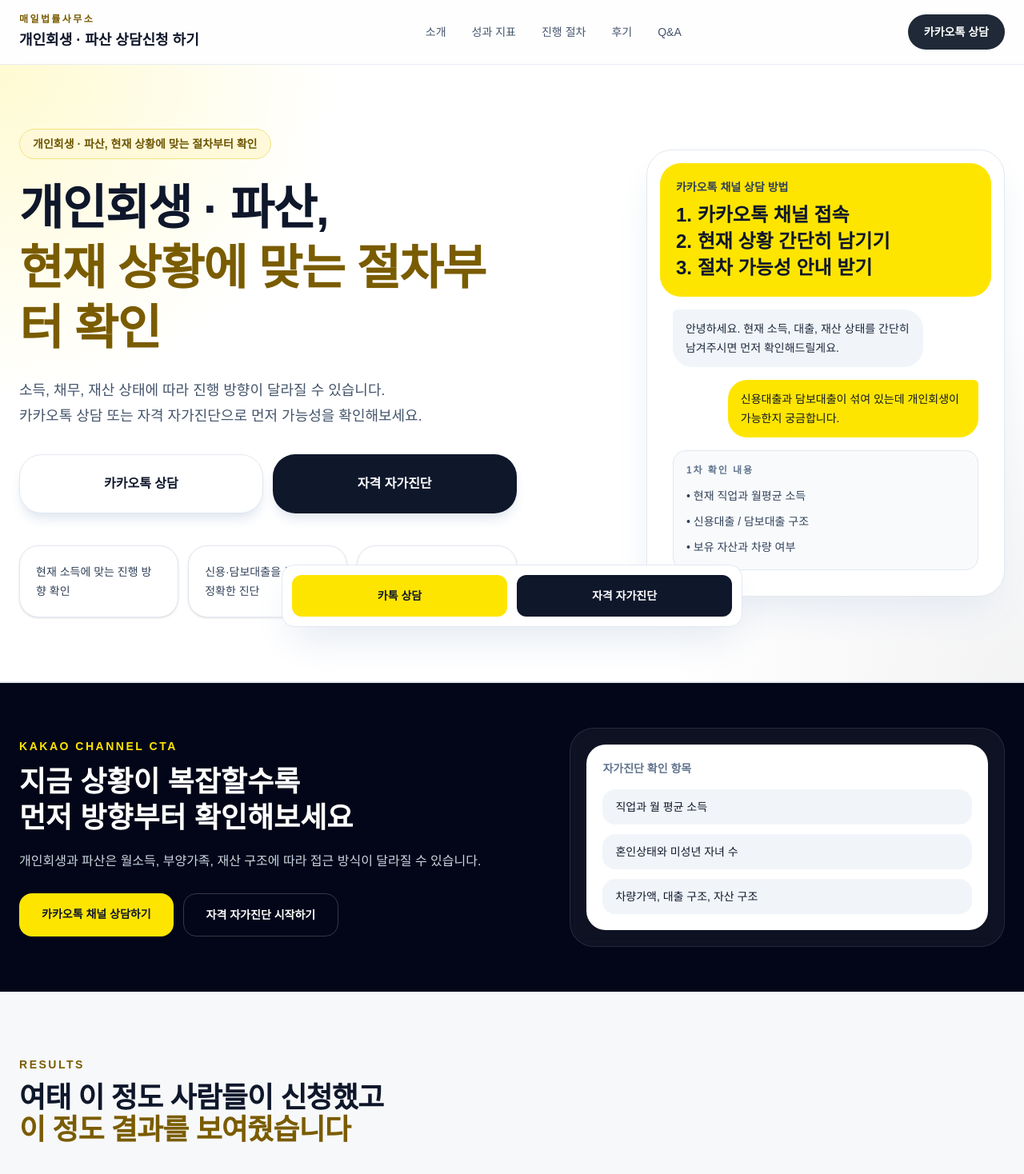
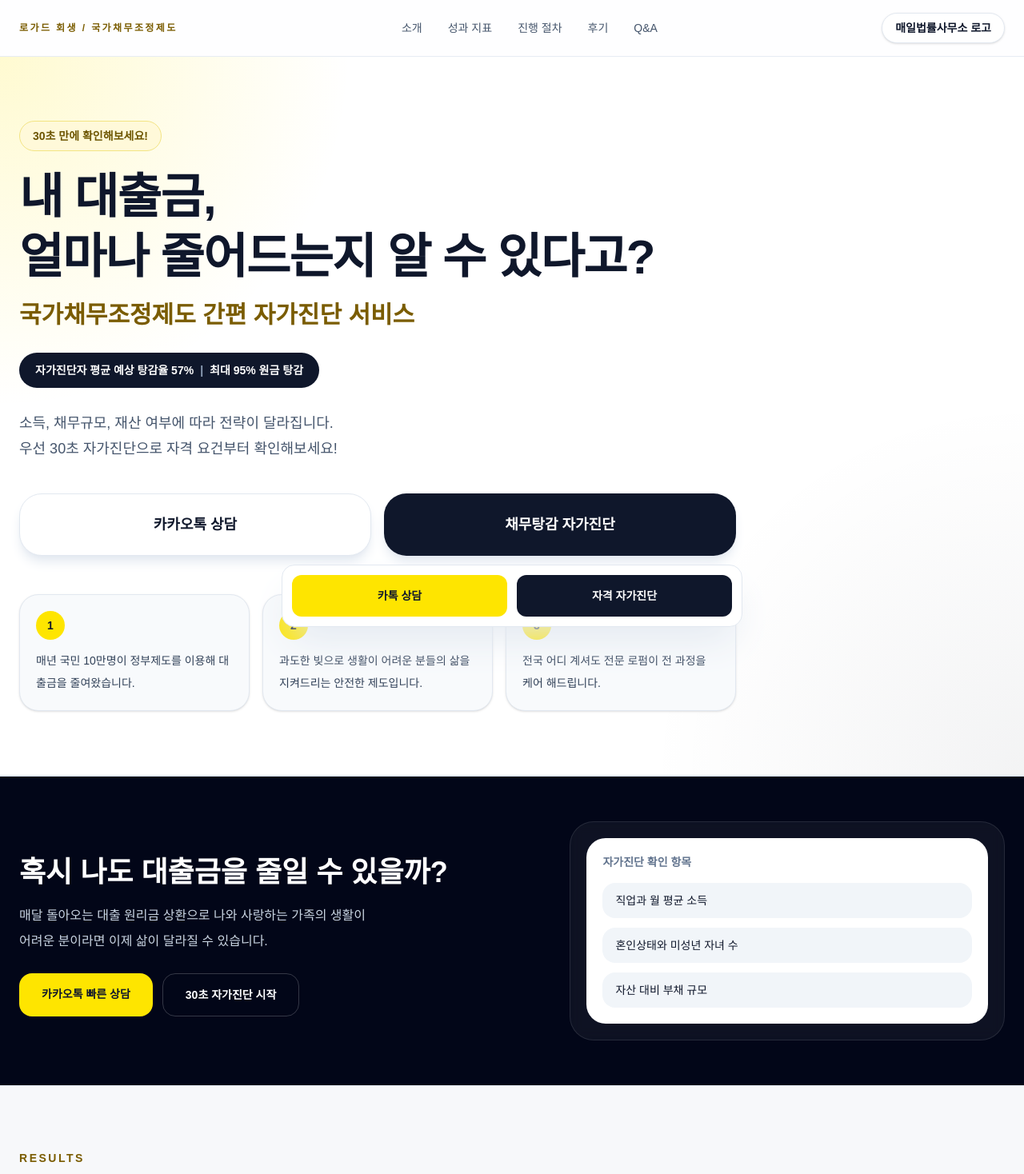
Before and after one commit to doublestone2/landing1, a Next.js app: page / in a window 1280 px wide. Shown: the top 1468 px of the page at 80% size. Built offline with nearby package versions, Linux system fonts and the light colour scheme.

Commit message:
update landing

```diff
--- a/app/page.js
+++ b/app/page.js
@@ -28,9 +28,9 @@ const YES_NO = ["있음", "없음"];
 const CHILD_OPTIONS = [0, 1, 2, 3, 4];
 
 const heroPoints = [
-  "현재 소득에 맞는 진행 방향 확인",
-  "신용·담보대출을 분리해 더 정확한 진단",
-  "부양가족·재산 기준까지 반영한 예상 계산",
+  "매년 국민 10만명이 정부제도를 이용해 대출금을 줄여왔습니다.",
+  "과도한 빚으로 생활이 어려운 분들의 삶을 지켜드리는 안전한 제도입니다.",
+  "전국 어디 계셔도 전문 로펌이 전 과정을 케어 해드립니다.",
 ];
 
 const resultStats = [
@@ -148,45 +148,45 @@ const reviewCards = [
 
 const faqItems = [
   {
-    q: "개인회생과 파산 중 어떤 절차가 맞는지 모르겠습니다.",
-    a: "월소득, 부양가족, 재산·채무 구조에 따라 방향이 달라질 수 있어 현재 상황부터 먼저 확인하는 것이 중요합니다.",
+    q: "개인회생을 하면 직장이나 가족에게 알려지나요?",
+    a: "아닙니다. 개인회생 절차는 법원을 통해 진행되므로, 직장이나 가족에게 우편물이 발송되지 않도록 송달 장소를 사무실로 지정할 수 있습니다. 철저한 비밀 보장 하에 진행되니 안심하셔도 됩니다.",
   },
   {
-    q: "신용대출과 담보대출이 함께 있어도 진단이 가능한가요?",
-    a: "가능합니다. 둘을 분리해 보는 편이 전체 구조를 더 정확하게 이해하는 데 도움이 됩니다.",
+    q: "빚이 얼마 이상이어야 신청 가능한가요?",
+    a: "무담보 채무 1천만 원 이상, 담보부 채무 15억 원 이하인 경우 신청 가능합니다. 채무의 종류나 규모에 따라 전략이 달라지므로, 정확한 진단이 우선입니다.",
   },
   {
-    q: "기혼인데 자녀가 있으면 결과가 달라지나요?",
-    a: "네. 부양가족 수가 늘어나면 최저생계비와 가용소득 계산에 영향을 줘 결과가 달라질 수 있습니다.",
+    q: "연체 중이 아니어도 신청할 수 있나요?",
+    a: "네, 가능합니다. 연체 전이라도 채무 지급불능 상태가 예상된다면 신청할 수 있습니다. 오히려 연체 전 신청이 추심을 조기에 차단하고 심리적 안정을 찾는 데 훨씬 유리합니다.",
   },
   {
-    q: "본인명의 차량이 있으면 무조건 불리한가요?",
-    a: "무조건 그렇지는 않지만 차량 보유 여부와 차량가액은 함께 보는 편이 정확합니다.",
+    q: "회생을 하면 신용카드를 못 쓰나요?",
+    a: "2025년 7월부터 시행된 금융권 개정에 따라 개인회생 인가 후 1년간 변제금을 성실히 납부하면 한국신용정보원에 등록된 '1301(개인회생)' 공공기록 코드가 조기에 삭제되어 신용카드를 다시 사용하실 수 있게 됩니다.",
   },
   {
-    q: "보유 자산은 무엇까지 넣어야 하나요?",
-    a: "본인명의 부동산 시세와 전세·월세 보증금처럼 실제 보유 자산으로 볼 수 있는 항목을 기준으로 입력하는 것이 좋습니다.",
+    q: "재산이 빚보다 많아도 신청할 수 있나요?",
+    a: "개인회생은 '청산가치 보장의 원칙'에 따라, 본인의 재산보다 빚을 갚는 총액이 더 많아야 합니다. 재산이 많다면 개인회생보다는 다른 채무조정 제도가 적합할 수 있으니 전문가의 분석이 필수입니다.",
   },
   {
-    q: "월평균 소득이 낮으면 어떻게 되나요?",
-    a: "현재 설정상 일정 수준 이하의 소득은 부적합으로 분기되며, 실제 상담에서는 별도 확인이 필요할 수 있습니다.",
+    q: "월 변제금은 어떻게 결정되나요?",
+    a: "본인의 월 소득에서 최저생계비를 제외한 '가용소득' 전액을 3~5년간 변제하는 것이 원칙입니다. 부양가족 수와 소득 수준에 따라 변제금이 달라지므로, 최대한 낮추는 전략이 핵심입니다.",
   },
   {
-    q: "자가진단 결과가 적합이면 바로 신청 가능한가요?",
-    a: "네. 적합 결과가 나오면 이름과 연락처만 남기는 간단한 상담신청 폼이 이어지도록 구성할 수 있습니다.",
+    q: "기각되는 경우도 있나요?",
+    a: "서류 미비, 변제계획안의 부적절성, 소득 증빙 부족 등으로 기각될 수 있습니다. 법률 전문가의 조력을 통해 처음부터 꼼꼼하게 준비하면 기각 확률을 획기적으로 낮출 수 있습니다.",
   },
   {
-    q: "자가진단 결과는 확정 결과인가요?",
-    a: "아닙니다. 현재 입력한 정보 기반의 1차 예상치이며, 실제 사건은 추가 자료와 사실관계 검토가 필요합니다.",
+    q: "수임료가 부담되는데 분할 납부가 가능한가요?",
+    a: "네, 경제적 어려움을 겪고 계신 의뢰인분들을 위해 수임료 분할 납부 시스템을 운영하고 있습니다. 비용 때문에 망설이지 마시고 먼저 상담을 통해 해결책을 찾으시길 권장합니다.",
   },
 ];
 
 const officeInfo = [
-  "대표변호사 : 홍길동",
+  "대표변호사 : 김민석",
   "대한변호사협회 등록번호 : 제00000호",
   "주요 경력 : 도산·민사·채무조정 사건 다수 수행",
   "상담 방식 : 카카오톡 / 전화 / 방문 상담",
-  "위치 : 서울시 강남구 테헤란로 00, 0층",
+  "위치 : 서울시 서초구 서초대로42길 66 매일빌딩",
 ];
 
 const footerLinks = ["자가진단", "진행 절차", "개인회생 후기", "자주 묻는 질문"];
@@ -298,10 +298,6 @@ function toNumber(value) {
   if (value === null || value === undefined || value === "") return 0;
   const sanitized = String(value).replace(/[^0-9.]/g, "");
   return Number(sanitized || 0);
-}
-
-function formatWon(value) {
-  return `${Math.round(value || 0).toLocaleString("ko-KR")}원`;
 }
 
 function formatManwonFromWon(value) {
@@ -536,10 +532,11 @@ export default function Page() {
     <>
       <main className="min-h-screen bg-[#f7f8fa] text-slate-900">
         <header className="sticky top-0 z-50 border-b border-slate-200/80 bg-white/85 backdrop-blur">
-          <div className="mx-auto flex max-w-7xl items-center justify-between px-6 py-4">
+          <div className="mx-auto flex max-w-7xl items-center justify-between gap-6 px-6 py-4">
             <div>
-              <p className="text-xs font-semibold uppercase tracking-[0.2em] text-[#7a5c00]">매일법률사무소</p>
-              <h1 className="mt-1 text-lg font-bold">개인회생 · 파산 상담신청 하기</h1>
+              <p className="text-xs font-semibold uppercase tracking-[0.2em] text-[#7a5c00]">
+                로가드 회생 / 국가채무조정제도
+              </p>
             </div>
 
             <nav className="hidden items-center gap-8 text-sm font-medium text-slate-600 lg:flex">
@@ -550,93 +547,73 @@ export default function Page() {
               <a href="#faq" className="hover:text-slate-900">Q&A</a>
             </nav>
 
-            <a
-              href={KAKAO_LINK}
-              target="_blank"
-              rel="noreferrer"
-              className="rounded-full bg-[#1f2937] px-5 py-3 text-sm font-bold text-white transition hover:bg-black"
-            >
-              카카오톡 상담
-            </a>
+            <div className="rounded-full border border-slate-200 bg-white px-4 py-2 text-sm font-bold text-slate-900 shadow-sm">
+              매일법률사무소 로고
+            </div>
           </div>
         </header>
 
         <section id="intro" className="relative overflow-hidden border-b border-slate-200 bg-white">
           <div className="absolute inset-0 bg-[radial-gradient(circle_at_top_left,rgba(254,229,0,0.18),transparent_28%),radial-gradient(circle_at_bottom_right,rgba(15,23,42,0.05),transparent_30%)]" />
-          <div className="relative mx-auto grid max-w-7xl gap-12 px-6 py-20 lg:grid-cols-[1.05fr_0.95fr] lg:items-center">
-            <div>
+          <div className="relative mx-auto max-w-7xl px-6 py-20">
+            <div className="max-w-4xl">
               <div className="inline-flex rounded-full border border-[#f3e483] bg-[#fff9d9] px-4 py-2 text-sm font-semibold text-[#6d5600]">
-                개인회생 · 파산, 현재 상황에 맞는 절차부터 확인
+                30초 만에 확인해보세요!
               </div>
 
-              <h2 className="mt-6 text-4xl font-extrabold leading-tight tracking-tight md:text-6xl">
-                개인회생 · 파산,
+              <h2 className="mt-5 text-4xl font-extrabold leading-tight tracking-tight md:text-6xl">
+                내 대출금,
                 <br />
-                <span className="text-[#7a5c00]">현재 상황에 맞는 절차부터 확인</span>
+                얼마나 줄어드는지 알 수 있다고?
               </h2>
 
-              <p className="mt-6 max-w-2xl text-lg leading-8 text-slate-600">
-                소득, 채무, 재산 상태에 따라 진행 방향이 달라질 수 있습니다.
-                <br />
-                카카오톡 상담 또는 자격 자가진단으로 먼저 가능성을 확인해보세요.
+              <p className="mt-4 text-2xl font-extrabold leading-tight text-[#7a5c00] md:text-3xl">
+                국가채무조정제도 간편 자가진단 서비스
               </p>
 
-              <div className="mt-8 grid gap-3 sm:grid-cols-2">
+              <div className="mt-7 inline-flex flex-wrap items-center gap-2 rounded-full bg-slate-900 px-5 py-3 text-sm font-bold text-white">
+                <span>자가진단자 평균 예상 탕감율 57%</span>
+                <span className="text-slate-400">|</span>
+                <span>최대 95% 원금 탕감</span>
+              </div>
+
+              <p className="mt-7 max-w-3xl text-lg leading-8 text-slate-600">
+                소득, 채무규모, 재산 여부에 따라 전략이 달라집니다.
+                <br />
+                우선 30초 자가진단으로 자격 요건부터 확인해보세요!
+              </p>
+
+              <div className="mt-10 grid gap-4 sm:grid-cols-2">
                 <a
                   href={KAKAO_LINK}
                   target="_blank"
                   rel="noreferrer"
-                  className="rounded-[28px] border border-slate-200 bg-white px-7 py-6 text-center text-base font-extrabold text-slate-900 shadow-lg shadow-slate-200 transition hover:-translate-y-0.5"
+                  className="rounded-[28px] border border-slate-200 bg-white px-7 py-6 text-center text-lg font-extrabold text-slate-900 shadow-lg shadow-slate-200 transition hover:-translate-y-0.5"
                 >
                   카카오톡 상담
                 </a>
+
                 <button
                   type="button"
                   onClick={openDiagnosisModal}
-                  className="rounded-[28px] bg-slate-900 px-7 py-6 text-center text-base font-extrabold text-white shadow-lg shadow-slate-200 transition hover:-translate-y-0.5 hover:bg-black"
+                  className="rounded-[28px] bg-slate-900 px-7 py-6 text-center text-lg font-extrabold text-white shadow-lg shadow-slate-200 transition hover:-translate-y-0.5 hover:bg-black"
                 >
-                  자격 자가진단
+                  채무탕감 자가진단
                 </button>
               </div>
 
-              <div className="mt-10 grid gap-3 sm:grid-cols-3">
-                {heroPoints.map((item) => (
-                  <div key={item} className="rounded-3xl border border-slate-200 bg-white p-5 shadow-sm">
-                    <p className="text-sm leading-6 text-slate-700">{item}</p>
+              <div className="mt-12 grid gap-4 md:grid-cols-3">
+                {heroPoints.map((item, index) => (
+                  <div
+                    key={item}
+                    className="rounded-[24px] border border-slate-200 bg-slate-50 px-5 py-5 shadow-sm"
+                  >
+                    <div className="mb-3 inline-flex h-9 w-9 items-center justify-center rounded-full bg-[#fee500] text-sm font-extrabold text-slate-900">
+                      {index + 1}
+                    </div>
+                    <p className="text-sm leading-7 text-slate-700">{item}</p>
                   </div>
                 ))}
-              </div>
-            </div>
-
-            <div className="flex justify-center lg:justify-end">
-              <div className="w-full max-w-md rounded-[32px] border border-slate-200 bg-white p-4 shadow-2xl shadow-slate-200">
-                <div className="rounded-[26px] bg-[#fee500] p-5">
-                  <p className="text-sm font-semibold text-slate-700">카카오톡 채널 상담 방법</p>
-                  <p className="mt-2 text-2xl font-extrabold leading-snug text-slate-900">
-                    1. 카카오톡 채널 접속
-                    <br />
-                    2. 현재 상황 간단히 남기기
-                    <br />
-                    3. 절차 가능성 안내 받기
-                  </p>
-                </div>
-
-                <div className="space-y-4 p-4">
-                  <div className="max-w-[82%] rounded-[24px] rounded-tl-md bg-slate-100 px-4 py-3 text-sm leading-6 text-slate-800">
-                    안녕하세요. 현재 소득, 대출, 재산 상태를 간단히 남겨주시면 먼저 확인해드릴게요.
-                  </div>
-                  <div className="ml-auto max-w-[82%] rounded-[24px] rounded-tr-md bg-[#fee500] px-4 py-3 text-sm leading-6 text-slate-900">
-                    신용대출과 담보대출이 섞여 있는데 개인회생이 가능한지 궁금합니다.
-                  </div>
-                  <div className="rounded-2xl border border-slate-200 bg-slate-50 p-4">
-                    <p className="text-xs font-bold uppercase tracking-[0.16em] text-slate-500">1차 확인 내용</p>
-                    <ul className="mt-3 space-y-2 text-sm leading-6 text-slate-700">
-                      <li>• 현재 직업과 월평균 소득</li>
-                      <li>• 신용대출 / 담보대출 구조</li>
-                      <li>• 보유 자산과 차량 여부</li>
-                    </ul>
-                  </div>
-                </div>
               </div>
             </div>
           </div>
@@ -645,21 +622,22 @@ export default function Page() {
         <section className="border-y border-slate-200 bg-slate-950 text-white">
           <div className="mx-auto grid max-w-7xl gap-6 px-6 py-14 lg:grid-cols-[1.1fr_0.9fr] lg:items-center">
             <div>
-              <p className="text-sm font-semibold uppercase tracking-[0.18em] text-[#fee500]">Kakao channel CTA</p>
+              <p className="text-sm font-semibold uppercase tracking-[0.18em] text-[#fee500]"></p>
               <h3 className="mt-3 text-4xl font-extrabold leading-tight">
-                지금 상황이 복잡할수록
-                <br />
-                먼저 방향부터 확인해보세요
+                혹시 나도 대출금을 줄일 수 있을까?
               </h3>
               <p className="mt-4 max-w-2xl text-base leading-8 text-slate-300">
-                개인회생과 파산은 월소득, 부양가족, 재산 구조에 따라 접근 방식이 달라질 수 있습니다.
+                매달 돌아오는 대출 원리금 상환으로
+                나와 사랑하는 가족의 생활이
+                <br/>
+                어려운 분이라면 이제 삶이 달라질 수 있습니다.
               </p>
               <div className="mt-6 flex flex-col gap-3 sm:flex-row">
                 <a href={KAKAO_LINK} target="_blank" rel="noreferrer" className="rounded-2xl bg-[#fee500] px-7 py-4 text-center text-sm font-bold text-slate-900">
-                  카카오톡 채널 상담하기
+                  카카오톡 빠른 상담
                 </a>
                 <button type="button" onClick={openDiagnosisModal} className="rounded-2xl border border-white/20 px-7 py-4 text-center text-sm font-bold text-white">
-                  자격 자가진단 시작하기
+                  30초 자가진단 시작
                 </button>
               </div>
             </div>
@@ -670,7 +648,7 @@ export default function Page() {
                 <div className="mt-4 space-y-3">
                   <div className="rounded-2xl bg-slate-100 px-4 py-3 text-sm">직업과 월 평균 소득</div>
                   <div className="rounded-2xl bg-slate-100 px-4 py-3 text-sm">혼인상태와 미성년 자녀 수</div>
-                  <div className="rounded-2xl bg-slate-100 px-4 py-3 text-sm">차량가액, 대출 구조, 자산 구조</div>
+                  <div className="rounded-2xl bg-slate-100 px-4 py-3 text-sm">자산 대비 부채 규모</div>
                 </div>
               </div>
             </div>
@@ -761,7 +739,7 @@ export default function Page() {
           <div className="mx-auto max-w-7xl px-6 py-20">
             <div className="max-w-3xl">
               <p className="text-sm font-semibold uppercase tracking-[0.18em] text-[#7a5c00]">Q&A</p>
-              <h3 className="mt-3 text-4xl font-extrabold tracking-tight">실제 상담 시 자주 묻는 질문</h3>
+              <h3 className="mt-3 text-4xl font-extrabold tracking-tight">개인회생, 자주 묻는 질문(FAQ)</h3>
             </div>
             <div className="mt-10 grid gap-6 lg:grid-cols-2">
               {faqItems.map((item) => (
@@ -822,7 +800,7 @@ export default function Page() {
                   카카오톡 채널 상담하기
                 </a>
                 <button type="button" onClick={openDiagnosisModal} className="rounded-2xl border border-white/15 px-7 py-4 text-center text-sm font-bold text-white">
-                  자격 자가진단 시작하기
+                  채무탕감 자가진단 시작하기
                 </button>
               </div>
             </div>
```
Also changed, not shown: 1 other file (tests, documents, lock files or other folders).
